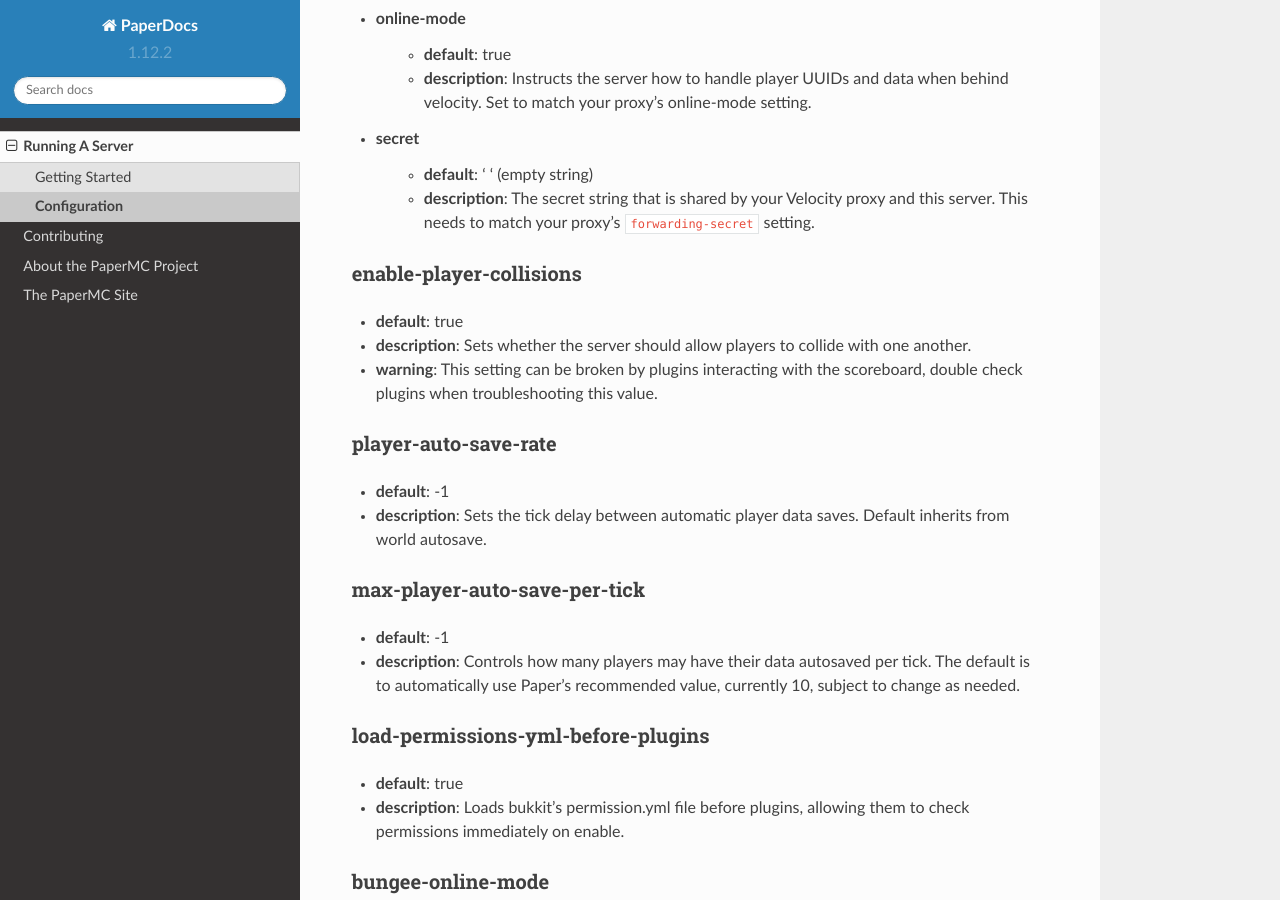
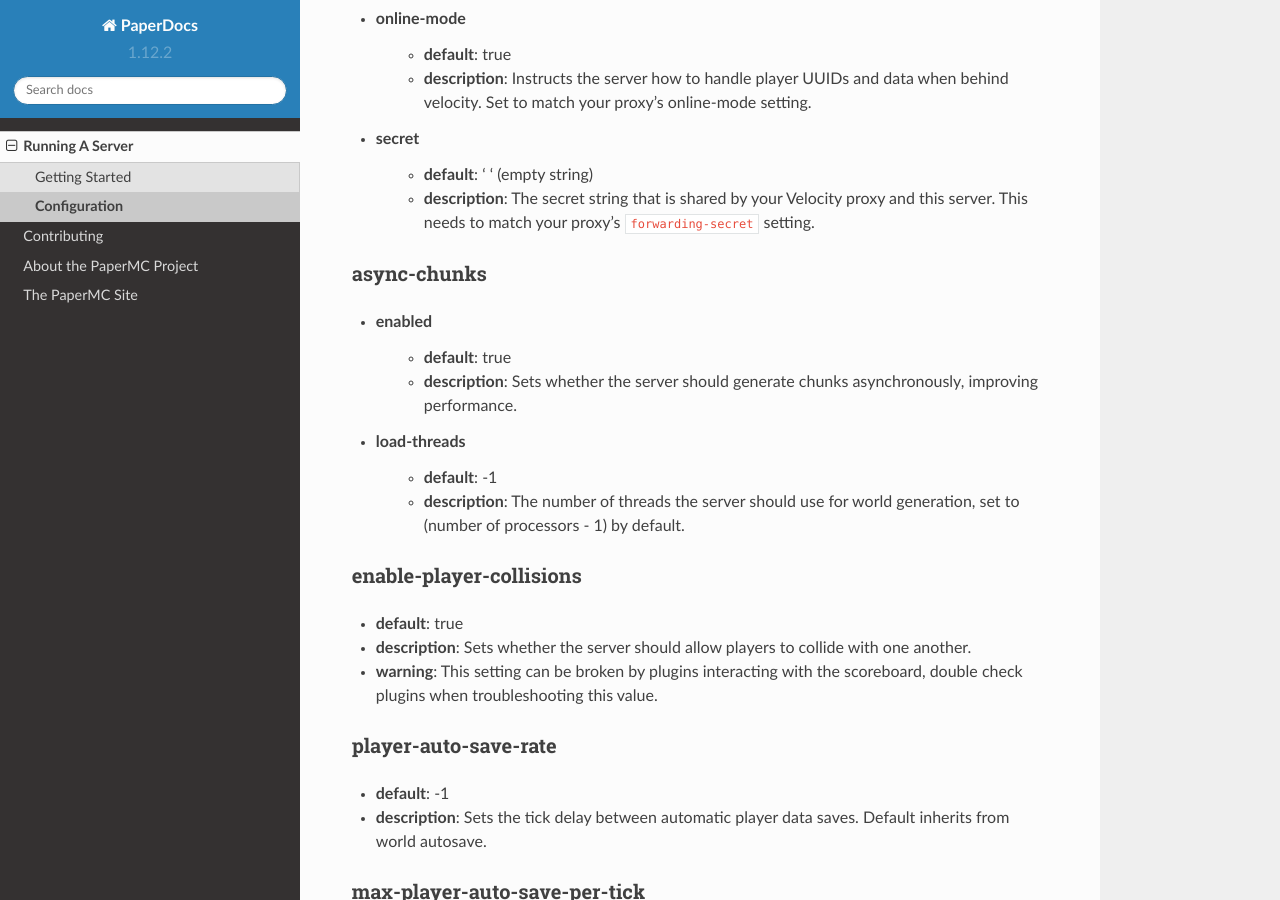
Before and after one commit to PaperMC/PaperDocs, a Sphinx documentation site: the page built from source/server/configuration.rst, in a window 1280 px wide and 900 px high, scrolled down 1448 px. Built offline with Sphinx 7.4.7 and the Read the Docs theme 2.0.0, drawn with Linux system fonts in a browser that asks for light colours.

Commit message:
Add async-chunks configuration documentation
I left out everything this is currently unimplemented, including the
environemnt variables.

https://github.com/PaperMC/Paper/commit/294e30462b65a5031bfb3b7225b66feac039511d

```diff
--- a/source/server/configuration.rst
+++ b/source/server/configuration.rst
@@ -72,6 +72,18 @@
     - **description**: The secret string that is shared by your Velocity proxy
       and this server. This needs to match your proxy's ``forwarding-secret``
       setting.
+
+async-chunks
+~~~~~~~~~~~~
+* enabled
+    - **default**: true
+    - **description**: Sets whether the server should generate chunks
+      asynchronously, improving performance.
+
+* load-threads
+    - **default**: -1
+    - **description**: The number of threads the server should use for world
+      generation, set to (number of processors - 1) by default.
 
 enable-player-collisions
 ~~~~~~~~~~~~~~~~~~~~~~~~
```
